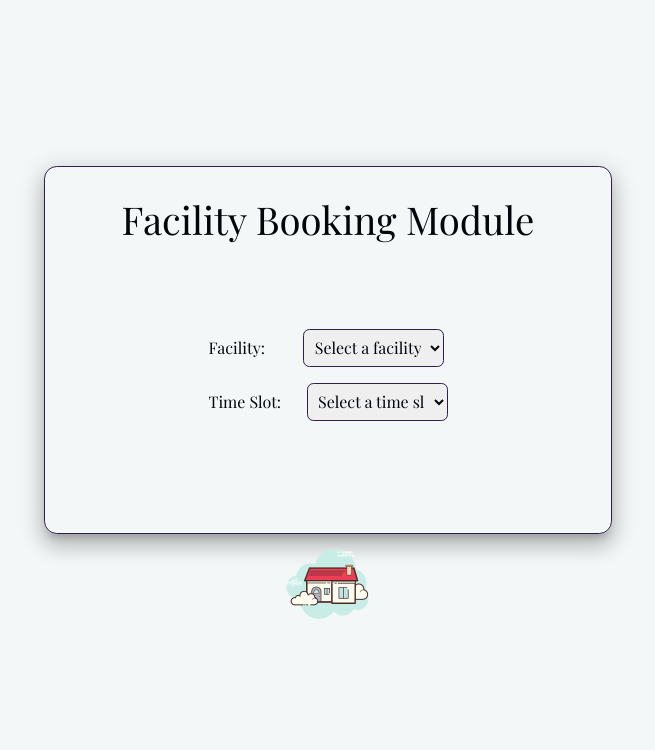
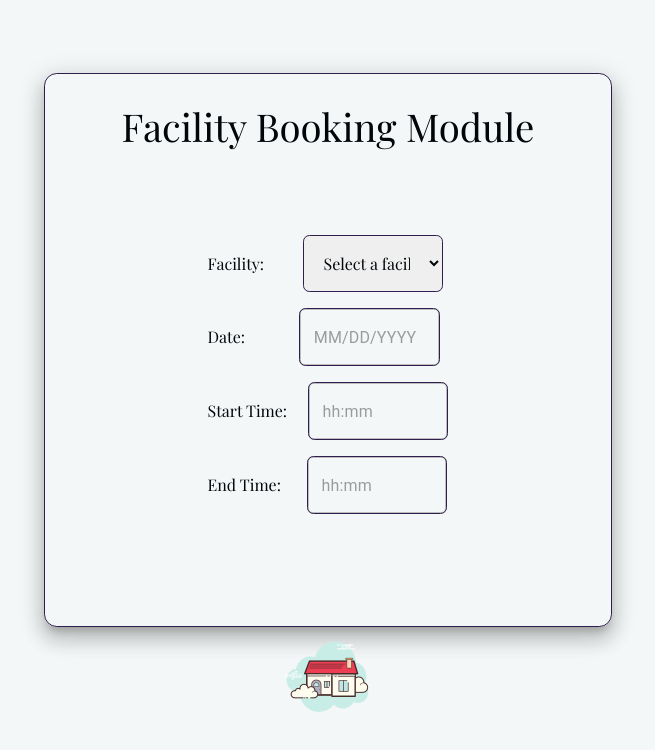
Before and after one commit to ManojKumarGogula/facility-module, a React app: page /register in a window 1280 px wide. Shown: the top 750 px of the page, without its empty margins (312-967 px from the left). Built offline with nearby package versions, Linux system fonts and the light colour scheme.

Commit message:
added time select feature

```diff
--- a/package.json
+++ b/package.json
@@ -23,8 +23,10 @@
     "@mui/material": "^5.11.10",
     "@mui/styled-engine": "^5.11.9",
     "@mui/styles": "^5.13.1",
+    "@mui/x-date-pickers": "^6.6.0",
     "@tailwindcss/line-clamp": "^0.4.2",
     "file-loader": "^6.2.0",
+    "moment": "^2.29.4",
     "postcss-loader": "^7.0.2",
     "react": "^18.0.0",
     "react-dom": "^18.0.0",
--- a/src/App.js
+++ b/src/App.js
@@ -1,11 +1,16 @@
 import React from "react";
 import { RouterProvider } from "react-router-dom";
 import router from "./routesConfig";
+import { LocalizationProvider } from "@mui/x-date-pickers/LocalizationProvider";
+import { AdapterMoment } from "@mui/x-date-pickers/AdapterMoment";
 import "./app.css";
 
 const App = () => {
-
-  return <RouterProvider router={router} />;
+  return (
+    <LocalizationProvider dateAdapter={AdapterMoment}>
+      <RouterProvider router={router} />
+    </LocalizationProvider>
+  );
 };
 
 export default App;
--- a/src/app/pages/register/index.js
+++ b/src/app/pages/register/index.js
@@ -1,6 +1,11 @@
-import React, { useState, createRef } from "react";
+import React, { useState, useMemo, useEffect } from "react";
 import { useNavigate } from "react-router";
 import { Modal, Backdrop, Box } from "@mui/material";
+import { makeStyles } from "@mui/styles";
+import { DatePicker } from "@mui/x-date-pickers/DatePicker";
+import { TimePicker } from "@mui/x-date-pickers/TimePicker";
+import moment from "moment";
+
 import homeImage from "../../asserts/images/home.png";
 
 const clubHouse =
@@ -22,39 +27,82 @@ const style = {
   p: 4,
 };
 
+const useStyles = makeStyles({
+  datePicker: {
+    "& .MuiOutlinedInput-root": {
+      border: "none",
+      outline: "none",
+
+    },
+    "&:focus": {
+      outline: "none",
+      boxShadow: "none",
+      borderColor: "transparent",
+    },
+  },
+});
 const FacilityBookingModule = () => {
   let bookingInfo = JSON.parse(localStorage.getItem("BOOKINGDATA"));
   const navigate = useNavigate();
   const [selectedFacility, setSelectedFacility] = useState("");
-  const [selectedTimeSlot, setSelectedTimeSlot] = useState("");
-  const [bookingData, setBookingData] = useState({ ...bookingInfo });
+  const [bookingData, setBookingData] = useState([]);
   const [openPaymentModal, setPaymentModal] = useState(false);
   const [showError, setError] = useState(false);
+  const [date, setDate] = useState();
+  const [startTime, setStartTime] = useState();
+  const [endTime, setEndTime] = useState();
+  const classes = useStyles();
+
+  useEffect(() => {
+    if (bookingInfo) setBookingData([...bookingInfo]);
+  }, []);
 
   const handleFacilityChange = (event) => {
     setSelectedFacility(event.target.value);
   };
 
-  const handleTimeSlotChange = (event) => {
-    setSelectedTimeSlot(event.target.value);
-  };
   const calculateBookingAmount = () => {
     let facilityData;
-    if (bookingData[selectedFacility]) setError(true);
-    if (selectedFacility === "clubhouse") {
-      if (selectedTimeSlot === "10am-4pm") {
-        facilityData = { clubhouse: 100 };
-      } else if (selectedTimeSlot === "4pm-10pm") {
-        facilityData = { clubhouse: 500 };
+
+    const currentDate = moment().format("YYYY-MM-DD");
+    const errorLog = bookingData.filter((item, index) => {
+      if (item.date == currentDate && item.event == selectedFacility)
+        return true;
+    });
+    console.log(errorLog);
+    if (errorLog) setError(true);
+    const initialTime = getHours(startTime);
+    const finalTime = getHours(endTime);
+    const eventHours = finalTime - initialTime;
+    if (selectedFacility == "clubhouse") {
+      if (initialTime > 10 && finalTime < 16) {
+        facilityData = { event: "clubhouse", cost: eventHours * 100 };
+      } else if (initialTime > 16 && finalTime < 22) {
+        facilityData = { event: "clubhouse", cost: eventHours * 500 };
       }
-    } else if (selectedFacility === "tennisCourt") {
-      facilityData = { tennisCourt: 100 };
+    } else if (selectedFacility == "tennisCourt") {
+      facilityData = { event: "tennisCourt", cost: eventHours * 50 };
     }
-
-    setBookingData({ ...bookingData, ...facilityData });
+    setBookingData([
+      ...bookingData,
+      {
+        ...facilityData,
+        date: date.format("YYYY-MM-DD"),
+        startTime: startTime,
+        endTime: endTime,
+      },
+    ]);
     localStorage.setItem(
       "BOOKINGDATA",
-      JSON.stringify({ ...bookingData, ...facilityData })
+      JSON.stringify([
+        ...bookingData,
+        {
+          ...facilityData,
+          date: date.format("YYYY-MM-DD"),
+          startTime: startTime,
+          endTime: endTime,
+        },
+      ])
     );
   };
 
@@ -67,6 +115,13 @@ const FacilityBookingModule = () => {
   const handleChange = () => {
     setPaymentModal(!openPaymentModal);
     setError(false);
+  };
+
+  const getHours = (timeArg) => {
+    const time = moment(timeArg);
+    const hours = time.hours();
+    const minutes = time.minutes();
+    return hours + minutes / 60;
   };
 
   const renderContent = () => {
@@ -137,35 +192,59 @@ const FacilityBookingModule = () => {
               id="facility"
               value={selectedFacility}
               onChange={handleFacilityChange}
-              className="border-1 border-bluebg rounded-4 p-4 w-[50vw] md:w-[30vw] xl:w-[11vw]"
+              className="border-1 border-bluebg rounded-4 p-10 w-[50vw] md:w-[30vw] xl:w-[11vw]"
             >
-              <option value="">Select a facility</option>
-              <option value="clubhouse">Clubhouse</option>
-              <option value="tennisCourt">Tennis Court</option>
+              <option value="" className="my-8">
+                Select a facility
+              </option>
+              <option value="clubhouse" className="my-8">
+                Clubhouse
+              </option>
+              <option value="tennisCourt" className="my-8">
+                Tennis Court
+              </option>
             </select>
           </div>
-          {
-            <div className="my-[2vh] flex flex-col md:flex-col xl:flex-row xl:items-center">
-              <label htmlFor="timeSlot" className="mr-[2vw]">
-                Time Slot:
-              </label>
-              <select
-                id="timeSlot"
-                value={selectedTimeSlot}
-                onChange={handleTimeSlotChange}
-                className="border-1 border-bluebg rounded-4 p-4 w-[50vw] md:w-[30vw] xl:w-[11vw]"
-              >
-                <option value="">Select a time slot</option>
-                {selectedFacility && (
-                  <option value="10am-4pm">10am - 4pm</option>
-                )}
-                {selectedFacility === "clubhouse" && (
-                  <option value="4pm-10pm">4pm - 10pm</option>
-                )}
-              </select>
+          <div className="flex flex-col md:flex-col xl:flex-row xl:items-center my-[2vh]">
+            <div className="mr-[4.2vw]">Date:</div>
+            <div className=" w-[50vw] md:w-[30vw] xl:w-[11vw] border-1 border-bluebg rounded-4">
+              <DatePicker
+                value={date}
+                onChange={(newValue) => setDate(newValue)}
+                className={classes.datePicker}
+                disablePast
+              />
             </div>
-          }
-          {selectedFacility && selectedTimeSlot && (
+          </div>
+
+          <div className="flex flex-col md:flex-col xl:flex-row xl:items-center my-[2vh]">
+            <div className="mr-[1.6vw]"> Start Time:</div>
+            <div className=" w-[50vw] md:w-[30vw] xl:w-[11vw] border-1 border-bluebg rounded-4">
+              <TimePicker
+                value={startTime}
+                onChange={(newValue) => setStartTime(newValue)}
+                ampm={false}
+                minTime={moment().hours(10).minutes(0)}
+                maxTime={moment().hours(22).minutes(0)}
+                className={classes.datePicker}
+              />
+            </div>
+          </div>
+          <div className="flex flex-col md:flex-col xl:flex-row xl:items-center my-[2vh]">
+            <div className="mr-[2vw]"> End Time:</div>
+
+            <div className=" w-[50vw] md:w-[30vw] xl:w-[11vw] border-1 border-bluebg rounded-4">
+              <TimePicker
+                value={endTime}
+                onChange={(newValue) => setEndTime(newValue)}
+                ampm={false} // Set to "false" for 24-hour format
+                minTime={moment().hours(10).minutes(0)}
+                maxTime={moment().hours(22).minutes(0)}
+                className={classes.datePicker}
+              />
+            </div>
+          </div>
+          {selectedFacility && startTime && endTime && date && (
             <button
               type="submit"
               className=" hover:border-redText mx-auto border-1 border-roundedboxbg shadow-4 p-2 px-6 rounded-2 hover:scale-110"
```
Also changed, not shown: 1 other file (tests, documents, lock files or other folders).
